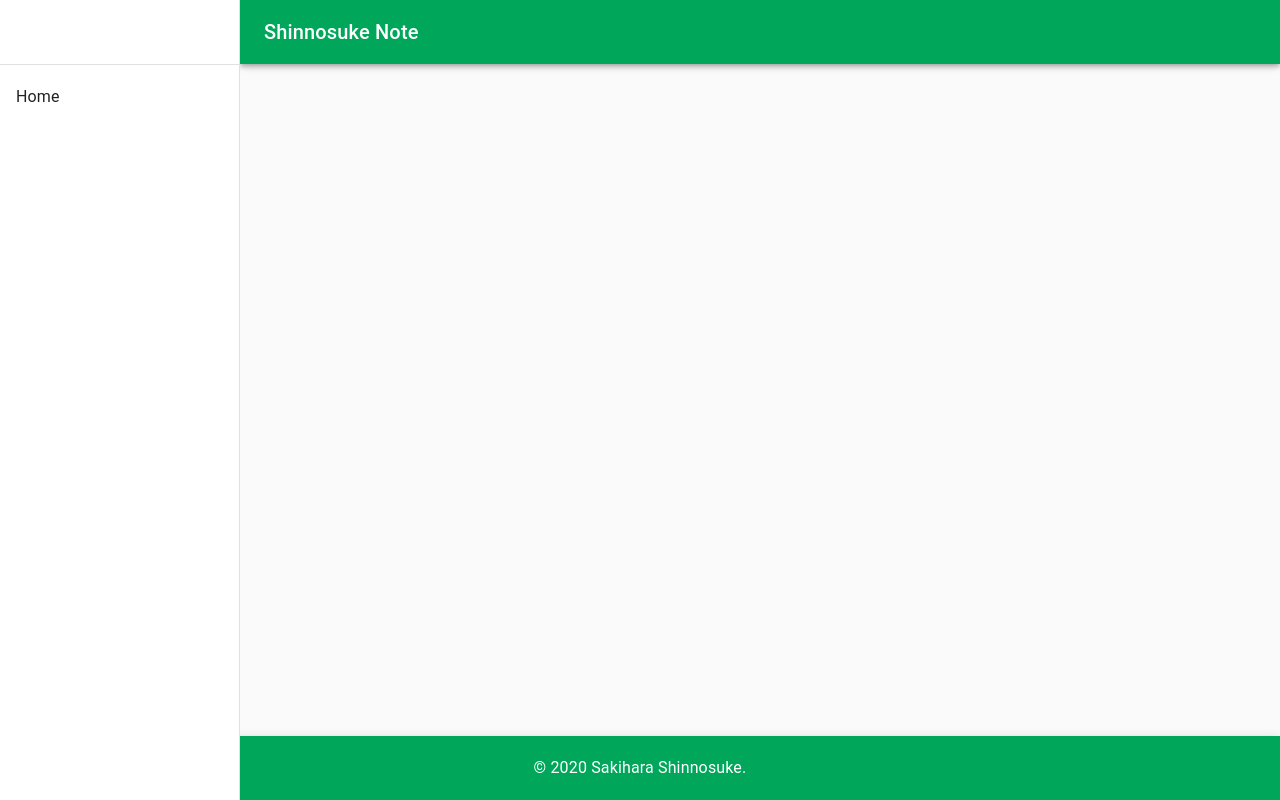
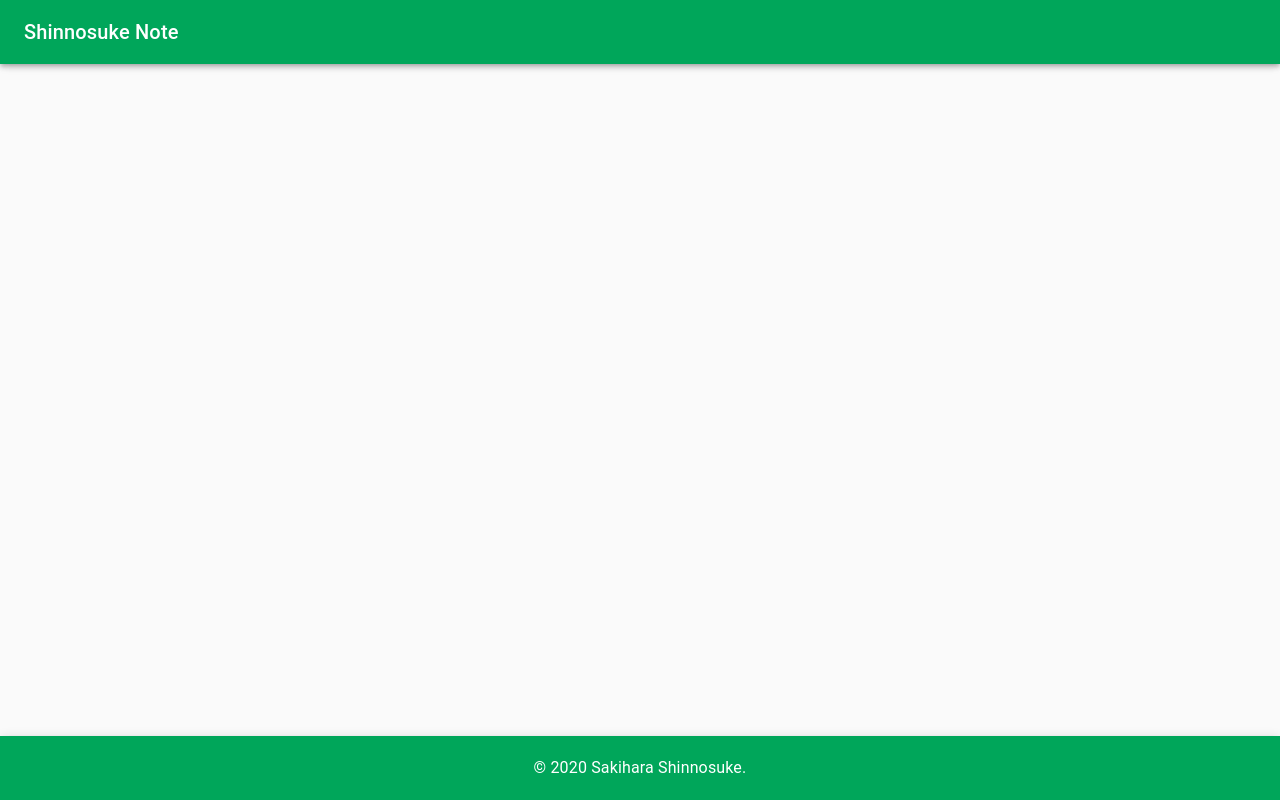
Before and after one commit to ssakihara/microcms-blog, a Gatsby site: page / in a window 1280 px wide. Built offline with nearby package versions, Linux system fonts and the light colour scheme; Gatsby itself is replaced by a stand-in of ours.

Commit message:
[update]サイドバーを削除する

```diff
--- a/gatsby-config.js
+++ b/gatsby-config.js
@@ -6,12 +6,6 @@ module.exports = {
     description: `Description`,
     author: `@sshinnosuke0524`,
     lang: 'ja',
-    sidebars: [
-      {
-        to: '/home',
-        text: 'Home',
-      },
-    ],
   },
   plugins: [
     `gatsby-plugin-react-helmet`,
--- a/src/layouts/index.tsx
+++ b/src/layouts/index.tsx
@@ -1,23 +1,24 @@
 import React from 'react'
 import AppBar from '@material-ui/core/AppBar'
 import CssBaseline from '@material-ui/core/CssBaseline'
-import Divider from '@material-ui/core/Divider'
-import Drawer from '@material-ui/core/Drawer'
-import Hidden from '@material-ui/core/Hidden'
+// import Divider from '@material-ui/core/Divider'
+// import Drawer from '@material-ui/core/Drawer'
+// import Hidden from '@material-ui/core/Hidden'
 import IconButton from '@material-ui/core/IconButton'
-import List from '@material-ui/core/List'
-import ListItem from '@material-ui/core/ListItem'
-import ListItemText from '@material-ui/core/ListItemText'
+// import List from '@material-ui/core/List'
+// import ListItem from '@material-ui/core/ListItem'
+// import ListItemText from '@material-ui/core/ListItemText'
 import MenuIcon from '@material-ui/icons/Menu'
 import Toolbar from '@material-ui/core/Toolbar'
 import Typography from '@material-ui/core/Typography'
 import Grid from '@material-ui/core/Grid'
-import { makeStyles, useTheme } from '@material-ui/core/styles'
+import { makeStyles } from '@material-ui/core/styles'
 import { useStaticQuery, Link, graphql } from 'gatsby'
 import '@/scss/bootstrap.scss'
 import '@/scss/layout.scss'
 
-const drawerWidth = 240
+// const drawerWidth = 240
+const drawerWidth = 0
 
 const useStyles = makeStyles(theme => ({
   root: {
@@ -72,10 +73,6 @@ const App: React.FC<Props> = (props: Props) => {
         site {
           siteMetadata {
             title
-            sidebars {
-              to
-              text
-            }
           }
         }
       }
@@ -83,26 +80,26 @@ const App: React.FC<Props> = (props: Props) => {
   )
   const { children } = props
   const classes = useStyles()
-  const theme = useTheme()
+  // const theme = useTheme()
   const [mobileOpen, setMobileOpen] = React.useState(false)
 
   const handleDrawerToggle = () => {
     setMobileOpen(!mobileOpen)
   }
 
-  const drawer = (
-    <div>
-      <div className={classes.toolbar} />
-      <Divider />
-      <List>
-        {site.siteMetadata.sidebars.map((sidebar: Sidebar) => (
-          <ListItem button key={sidebar.text} component={Link} to={sidebar.to}>
-            <ListItemText>{sidebar.text}</ListItemText>
-          </ListItem>
-        ))}
-      </List>
-    </div>
-  )
+  // const drawer = (
+  //   <div>
+  //     <div className={classes.toolbar} />
+  //     <Divider />
+  //     <List>
+  //       {site.siteMetadata.sidebars.map((sidebar: Sidebar) => (
+  //         <ListItem button key={sidebar.text} component={Link} to={sidebar.to}>
+  //           <ListItemText>{sidebar.text}</ListItemText>
+  //         </ListItem>
+  //       ))}
+  //     </List>
+  //   </div>
+  // )
 
   return (
     <div className={classes.root}>
@@ -125,7 +122,7 @@ const App: React.FC<Props> = (props: Props) => {
           </Typography>
         </Toolbar>
       </AppBar>
-      <nav className={classes.drawer} aria-label="mailbox folders">
+      {/* <nav className={classes.drawer} aria-label="mailbox folders">
         <Hidden smUp implementation="css">
           <Drawer
             variant="temporary"
@@ -153,7 +150,7 @@ const App: React.FC<Props> = (props: Props) => {
             {drawer}
           </Drawer>
         </Hidden>
-      </nav>
+      </nav> */}
       <main className={classes.content}>
         <div className={classes.toolbar} />
         {children}
```
Also changed, not shown: types/graphql-types.d.ts (+1 -23 lines).
